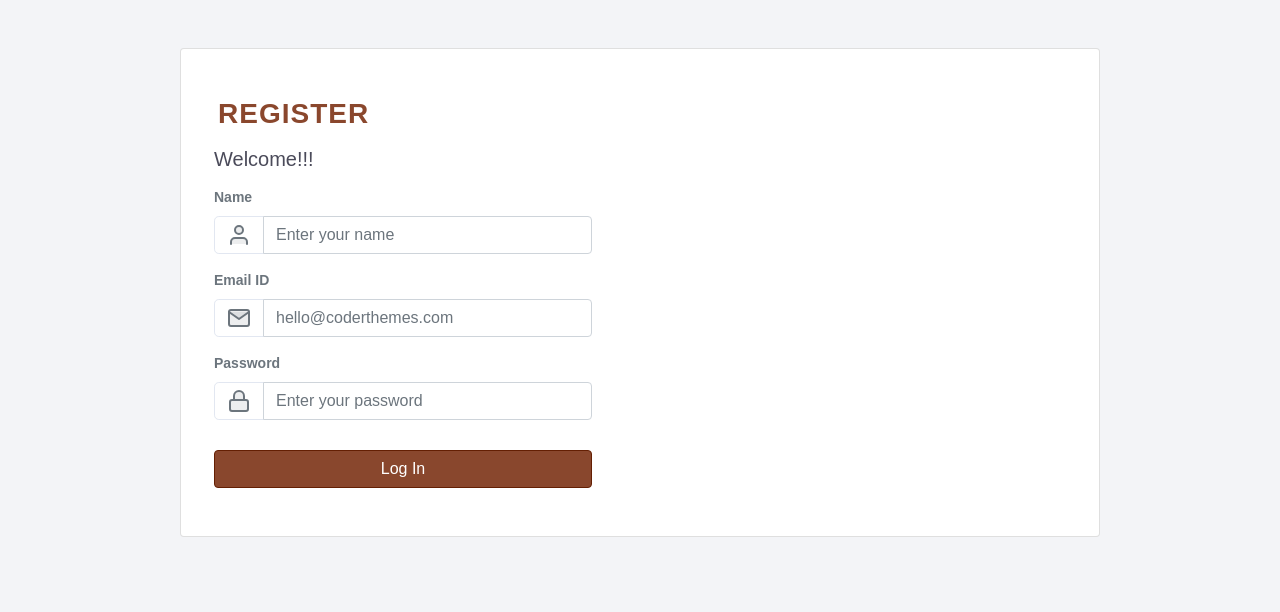
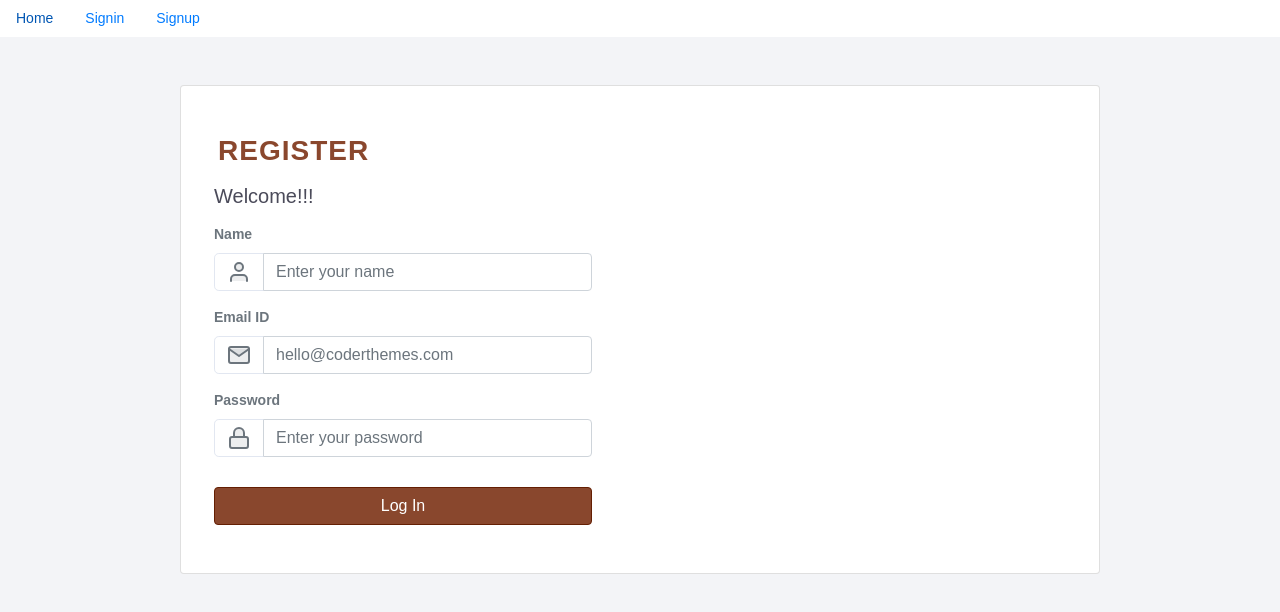
Before and after one commit to gurjeetsingh21/Ecommerse, a React (Create React App) app in the folder frontend/: page /signup in a window 1280 px wide. Shown: the top 612 px of the page. Built offline with nearby package versions, Linux system fonts and the light colour scheme.

Commit message:
Gurjeet: minor changes

```diff
--- a/frontend/package.json
+++ b/frontend/package.json
@@ -11,6 +11,7 @@
     "formik": "^2.2.6",
     "node-sass": "4.14.1",
     "react": "^17.0.1",
+    "react-bootstrap": "^1.5.2",
     "react-dom": "^17.0.1",
     "react-feather": "^2.0.9",
     "react-notifications": "^1.7.2",
--- a/frontend/src/Routes.js
+++ b/frontend/src/Routes.js
@@ -3,11 +3,13 @@ import { BrowserRouter, Switch, Route } from "react-router-dom";
 import Signup from "./user/Signup";
 import Signin from "./user/Signin";
 import Home from "./core/Home";
+import Menu from "./core/Menu";
 import { NotificationContainer } from "react-notifications";
 
 const Routes = () => {
   return (
     <BrowserRouter>
+      <Menu />
       <Switch>
         <Route exact path="/" component={Home} />
         <Route exact path="/signin" component={Signin} />
--- a/frontend/src/core/Menu.js
+++ b/frontend/src/core/Menu.js
@@ -1,7 +1,8 @@
 import React, { Fragment } from "react";
 import { Link, withRouter } from "react-router-dom";
-import { signout, isAuthenticated } from "../auth";
-import { itemTotal } from "./cartHelpers";
+import { Nav, NavItem, NavLink } from "reactstrap";
+// import { signout, isAuthenticated } from "../auth";
+// import { itemTotal } from "./cartHelpers";
 
 const isActive = (history, path) => {
   if (history.location.pathname === path) {
@@ -12,106 +13,23 @@ const isActive = (history, path) => {
 };
 
 const Menu = ({ history }) => (
-    <div>
-        <ul className="nav nav-tabs bg-primary">
-            <li className="nav-item">
-                <Link
-                    className="nav-link"
-                    style={isActive(history, "/")}
-                    to="/"
-                >
+  <Nav className="navbar-custom">
+    <NavItem className="item">
+      <Link className="nav-link" to="/">
         Home
       </Link>
-            </li>
-
-            <li className="nav-item">
-                <Link
-                    className="nav-link"
-                    style={isActive(history, "/shop")}
-                    to="/shop"
-                >
-                    Shop
-                </Link>
-            </li>
-
-            <li className="nav-item">
-                <Link
-                    className="nav-link"
-                    style={isActive(history, "/cart")}
-                    to="/cart"
-                >
-                    Cart{" "}
-                    <sup>
-                        <small className="cart-badge">{itemTotal()}</small>
-                    </sup>
-                </Link>
-            </li>
-
-            {isAuthenticated() && isAuthenticated().user.role === 0 && (
-                <li className="nav-item">
-                    <Link
-                        className="nav-link"
-                        style={isActive(history, "/user/dashboard")}
-                        to="/user/dashboard"
-                    >
-                        Dashboard
-                    </Link>
-                </li>
-            )}
-
-            {isAuthenticated() && isAuthenticated().user.role === 1 && (
-                <li className="nav-item">
-                    <Link
-                        className="nav-link"
-                        style={isActive(history, "/admin/dashboard")}
-                        to="/admin/dashboard"
-                    >
-                        Dashboard
-                    </Link>
-                </li>
-            )}
-
-            {!isAuthenticated() && (
-                <Fragment>
-                    <li className="nav-item">
-                        <Link
-                            className="nav-link"
-                            style={isActive(history, "/signin")}
-                            to="/signin"
-                        >
+    </NavItem>
+    <NavItem className="item">
+      <Link className="nav-link" to="/signin">
         Signin
       </Link>
-                    </li>
-
-                    <li className="nav-item">
-                        <Link
-                            className="nav-link"
-                            style={isActive(history, "/signup")}
-                            to="/signup"
-                        >
+    </NavItem>
+    <NavItem className="item">
+      <Link className="nav-link" to="/signup">
         Signup
       </Link>
-                    </li>
-                </Fragment>
-            )}
-
-            {isAuthenticated() && (
-                <li className="nav-item">
-                    <span
-                        className="nav-link"
-                        style={{ cursor: "pointer", color: "#ffffff" }}
-                        onClick={() =>
-                            signout(() => {
-                                history.push("/");
-                            })
-                        }
-                    >
-                        Signout
-                    </span>
-                </li>
-            )}
-        </ul>
-    </div>
+    </NavItem>
+  </Nav>
 );
 
 export default withRouter(Menu);
--- a/frontend/src/global.scss
+++ b/frontend/src/global.scss
@@ -64,4 +64,19 @@ body {
     border-color: #641f03;
     margin-top: 30px;
   }
+  .navbar-custom {
+    // padding: 0 22px 0 37px;
+    // position: fixed;
+    // top: 0px;
+    // left: 0px;
+    // right: 0px;
+    // height: 72px;
+    // z-index: 100;
+    margin-bottom: 20px;
+    background-color: #ffffff;
+    // box-shadow: 0 0.05rem 0.01rem rgb(75 75 90 / 8%);
+  }
+  .item {
+    text-align: center;
+  }
 }
--- a/frontend/src/user/Signin.js
+++ b/frontend/src/user/Signin.js
@@ -19,7 +19,6 @@ import {
 import { Field, Form, Formik, FormikProps } from "formik";
 import { Mail, Lock } from "react-feather";
 import { Link } from "react-router-dom";
-import ErrorMessage from "../components/ErrorMessage";
 import "../global.scss";
 import { NotificationManager } from "react-notifications";
 
```
Also changed, not shown: frontend/public/index.html (+0 -23 lines), 2 other files (tests, documents, lock files or other folders). Lines whose indentation alone changed are shown as unchanged.
